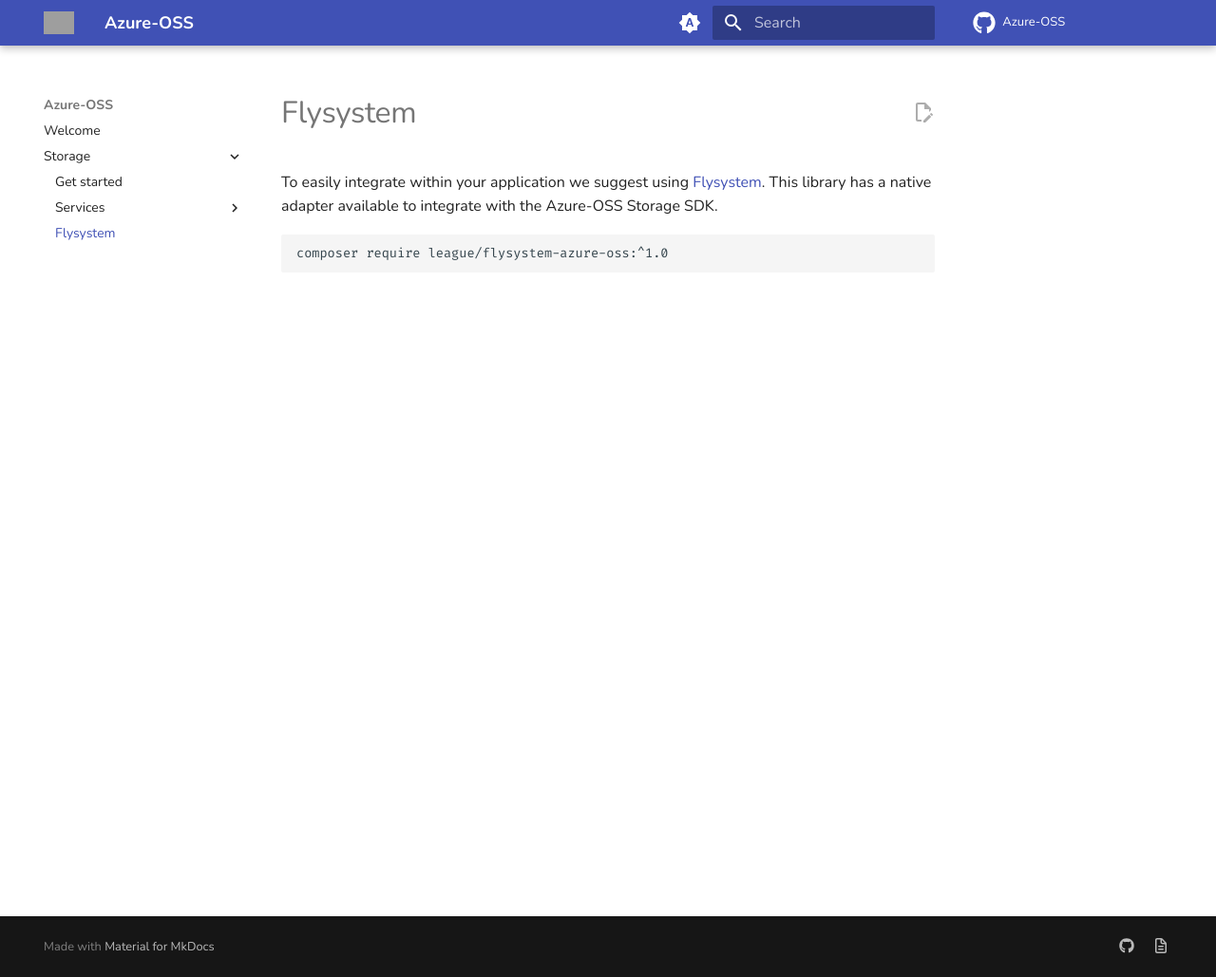
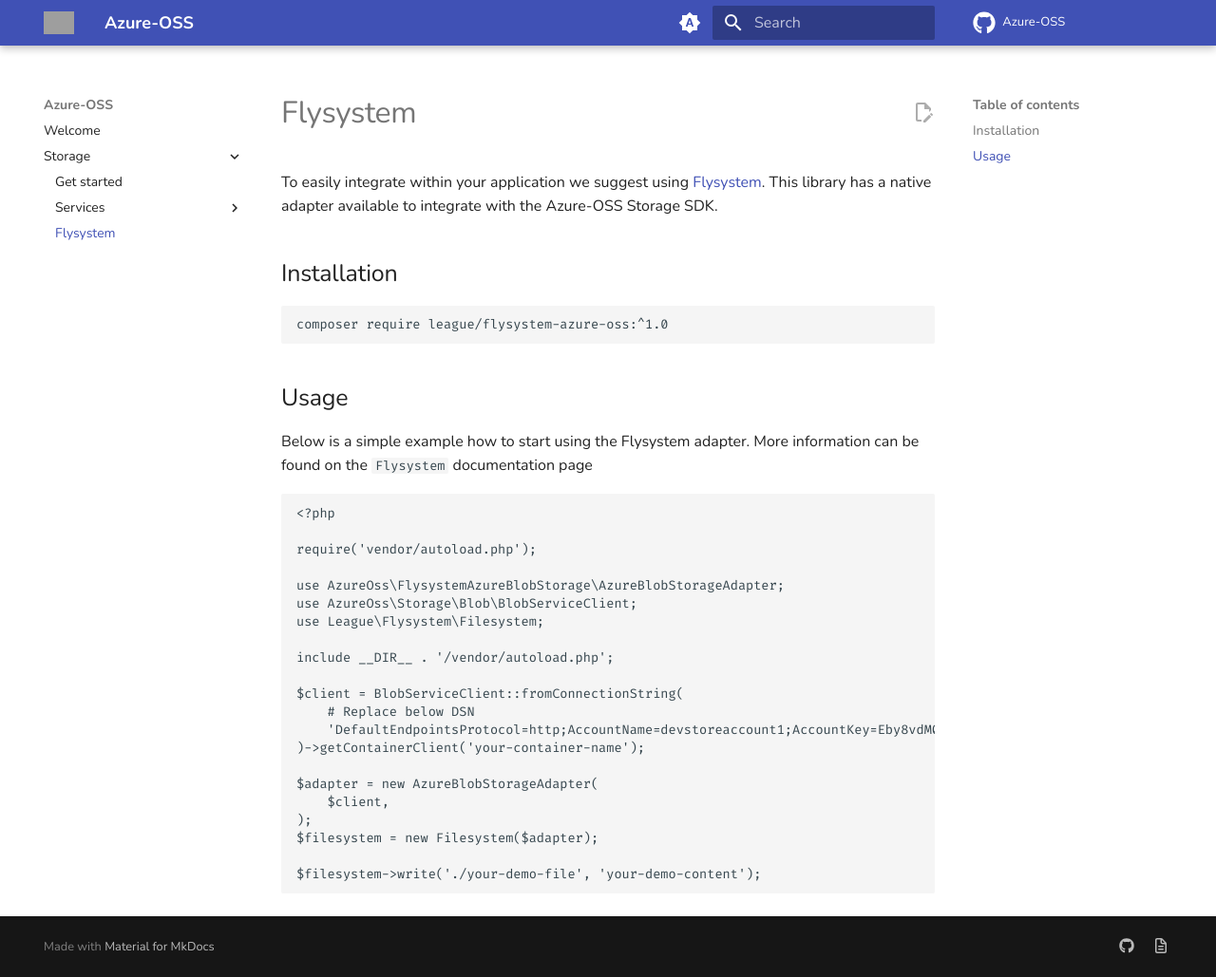
Before and after one commit to Azure-OSS/azure-oss.github.io, an MkDocs documentation site: the page built from docs/storage/flysystem.md, in a window 1280 px wide and 1029 px high. Shown: the whole window at 95% size. Built offline with MkDocs 1.6.1 and Material for MkDocs 9.7.7, drawn with Linux system fonts in a browser that asks for light colours; nearby versions of some CDN libraries; grey boxes are pictures that could not be loaded.

Commit message:
Added flysystem example code

````diff
--- a/docs/storage/flysystem.md
+++ b/docs/storage/flysystem.md
@@ -1,7 +1,39 @@
 # Flysystem
 
-To easily integrate within your application we suggest using [Flysystem](https://flysystem.thephpleague.com/). This library has a native adapter available to integrate with the Azure-OSS Storage SDK.
+To easily integrate within your application we suggest using [Flysystem](https://flysystem.thephpleague.com/). This
+library has a native adapter available to integrate with the Azure-OSS Storage SDK.
+
+## Installation
 
 ```shell
 composer require league/flysystem-azure-oss:^1.0
 ```
+
+## Usage
+
+Below is a simple example how to start using the Flysystem adapter. More information can be found on the `Flysystem`
+documentation page
+
+```php
+<?php
+
+require('vendor/autoload.php');
+
+use AzureOss\FlysystemAzureBlobStorage\AzureBlobStorageAdapter;
+use AzureOss\Storage\Blob\BlobServiceClient;
+use League\Flysystem\Filesystem;
+
+include __DIR__ . '/vendor/autoload.php';
+
+$client = BlobServiceClient::fromConnectionString(
+    # Replace below DSN
+    'DefaultEndpointsProtocol=http;AccountName=devstoreaccount1;AccountKey=Eby8vdM02xNOcqFlqUwJPLlmEtlCDXJ1OUzFT50uSRZ6IFsuFq2UVErCz4I6tq/K1SZFPTOtr/KBHBeksoGMGw==;BlobEndpoint=http://azurite:10000/devstoreaccount1;QueueEndpoint=http://azurite:10001/devstoreaccount1;TableEndpoint=http://azurite:10002/devstoreaccount1;'
+)->getContainerClient('your-container-name');
+
+$adapter = new AzureBlobStorageAdapter(
+    $client,
+);
+$filesystem = new Filesystem($adapter);
+
+$filesystem->write('./your-demo-file', 'your-demo-content');
+```
````
